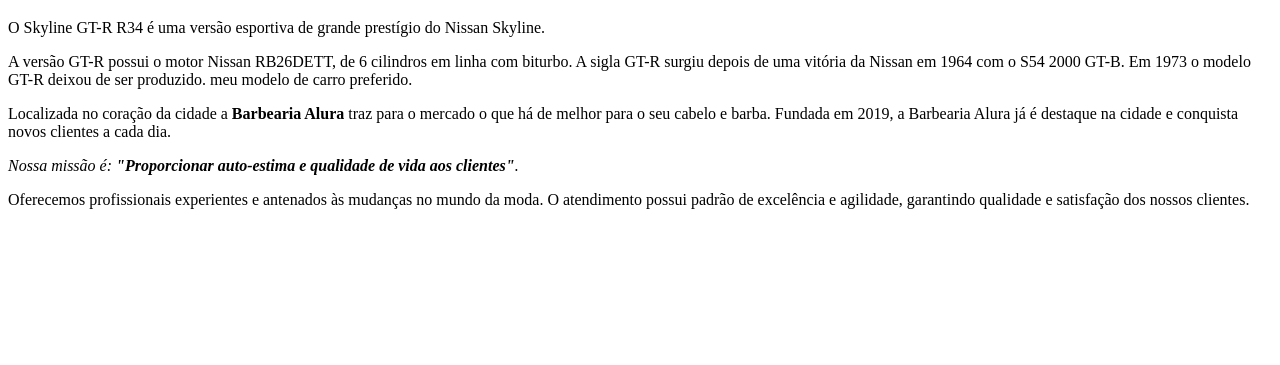
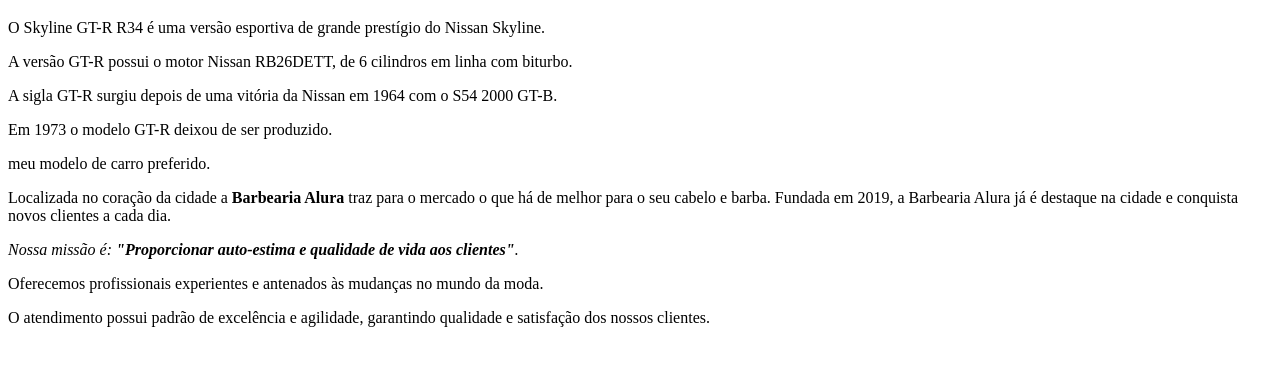
Before and after one commit to Kauehenrique22/turma-1a, a plain HTML site: page index.html in a window 1280 px wide. Shown: the part 61-426 px from the top of the page. Drawn offline with Linux system fonts and the light colour scheme.

Commit message:
paragrafo

```diff
--- a/index.html
+++ b/index.html
@@ -8,10 +8,10 @@
         <h1>Sobre a Barbearia Alura</h1>
 
         <p>O Skyline GT-R R34 é uma versão esportiva de grande prestígio do Nissan Skyline.</p>
-            A versão GT-R possui o motor Nissan RB26DETT, de 6 cilindros em linha com biturbo.
-            A sigla GT-R surgiu depois de uma vitória da Nissan em 1964 com o S54 2000 GT-B.
-            Em 1973 o modelo GT-R deixou de ser produzido.
-            meu modelo de carro preferido.
+        <p>A versão GT-R possui o motor Nissan RB26DETT, de 6 cilindros em linha com biturbo.
+        <p>A sigla GT-R surgiu depois de uma vitória da Nissan em 1964 com o S54 2000 GT-B.
+        <p>Em 1973 o modelo GT-R deixou de ser produzido.
+        <P>meu modelo de carro preferido.
 
         <p>Localizada no coração da cidade a <strong>Barbearia Alura</strong> traz para o mercado o que há de melhor para o seu cabelo e barba.
         Fundada em 2019, a Barbearia Alura já é destaque na cidade e conquista novos clientes a cada dia.</p>
@@ -19,5 +19,5 @@
         <p><em>Nossa missão é: <strong>"Proporcionar auto-estima e qualidade de vida aos clientes"</strong>.</em></p>
 
         <p>Oferecemos profissionais experientes e antenados às mudanças no mundo da moda.
-        O atendimento possui padrão de excelência e agilidade, garantindo qualidade e satisfação dos nossos clientes.</p>
+        <p>O atendimento possui padrão de excelência e agilidade, garantindo qualidade e satisfação dos nossos clientes.</p>
     </body>
```
